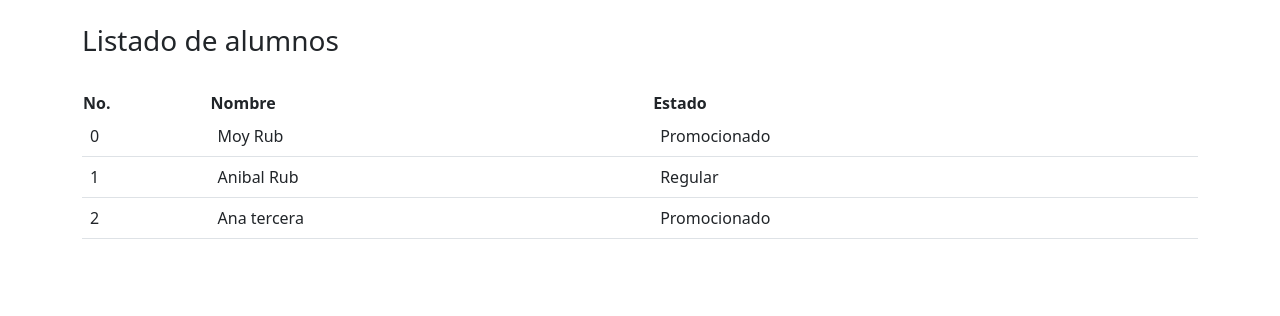
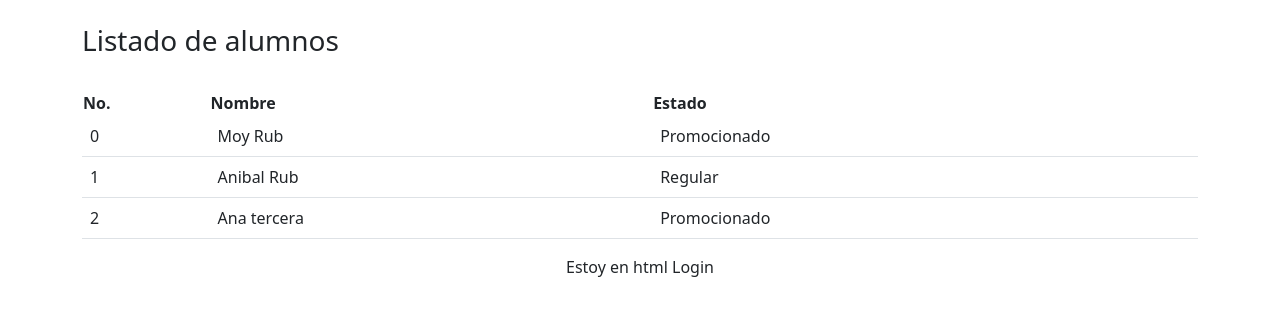
Before and after one commit to moisiete99/udemy, an Angular app: page / in a window 1280 px wide. Shown: the top 316 px of the page. Built offline with nearby package versions, Linux system fonts and the light colour scheme.

Commit message:
cargando login

```diff
--- a/src/app/app.component.html
+++ b/src/app/app.component.html
@@ -35,3 +35,5 @@
     </tbody>
   </table>
 </div>
+
+<app-login></app-login>
```
